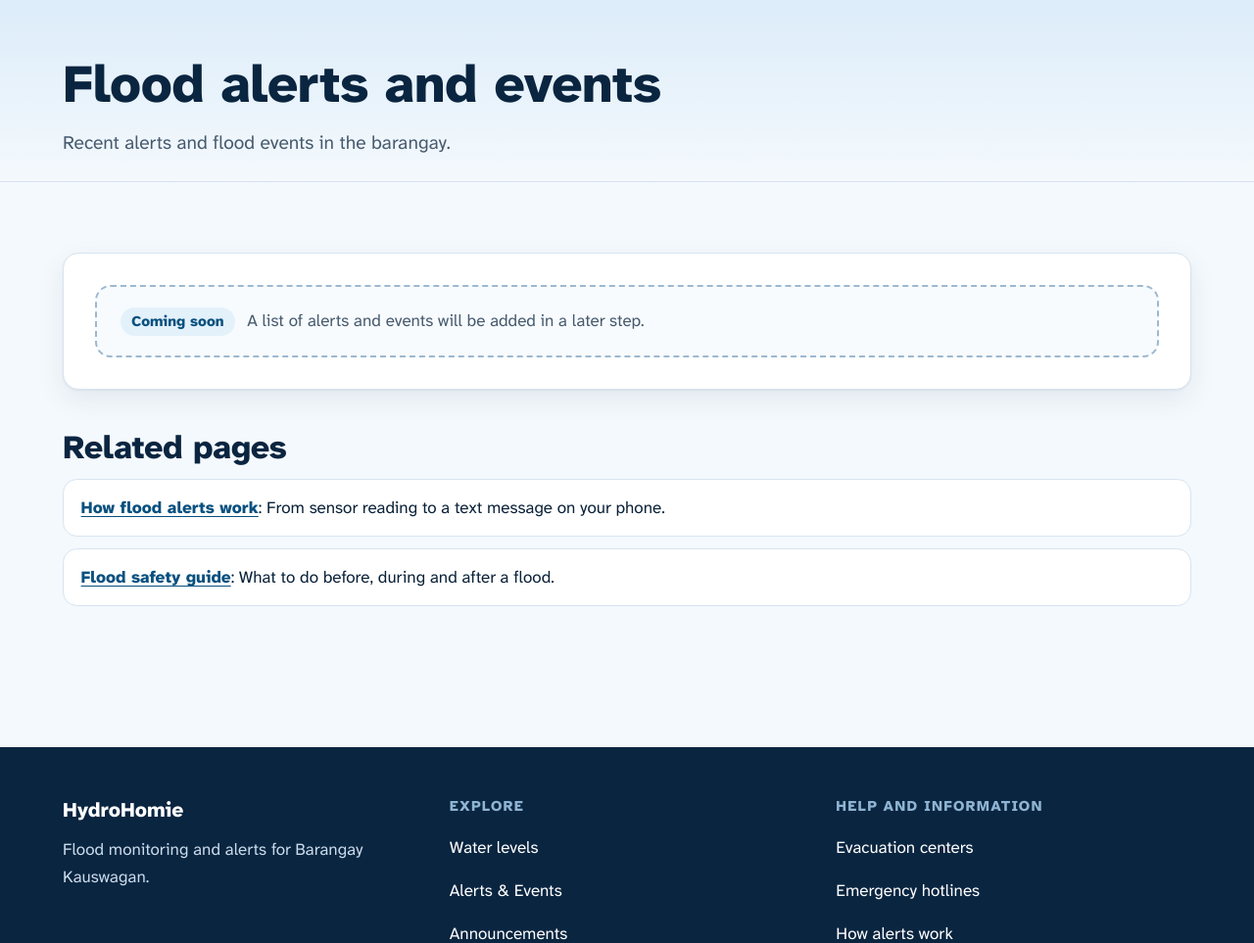
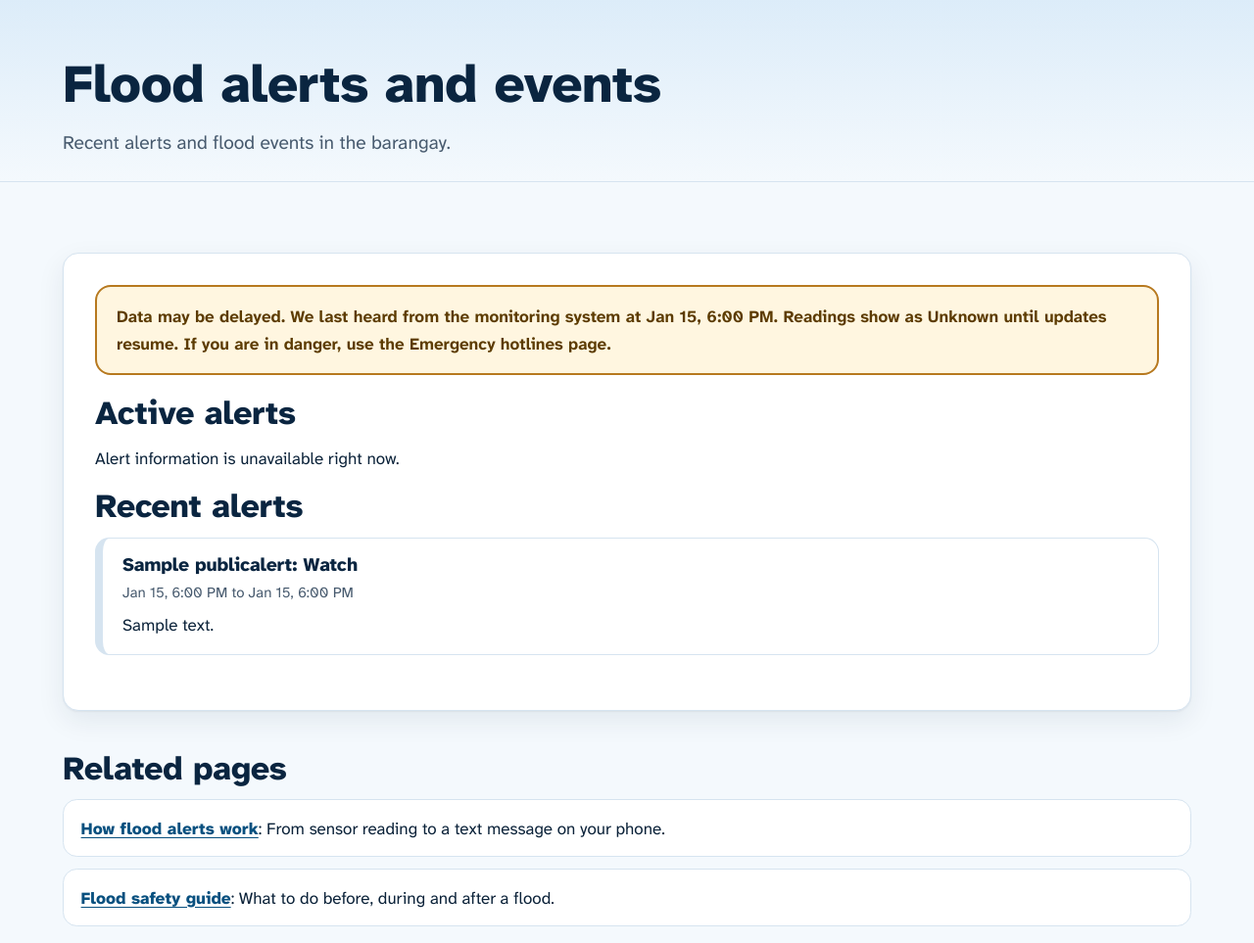
Before and after one commit to QuinnUSTP/hydrohomie-public, a Django app: page /alerts-events/ in a window 1280 px wide. Shown: the part 62-1025 px from the top of the page at 98% size. Run offline with Django 5.2, Linux system fonts and the light colour scheme; tables that the repository leaves empty hold one stand-in row (values such as "Sample post").

Commit message:
Show live hub data with stale-data protection

```diff
--- a/pages/middleware.py
+++ b/pages/middleware.py
@@ -86,3 +86,15 @@ class CanonicalURLMiddleware:
         if host_wrong or scheme_wrong:
             return f"{settings.SITE_URL}{new_path}{suffix}"
         return f"{new_path}{suffix}"
+
+class LiveDataCacheMiddleware:
+    PATHS = {"/water-levels/", "/alerts-events/", "/announcements/"}
+
+    def __init__(self, get_response):
+        self.get_response = get_response
+
+    def __call__(self, request):
+        response = self.get_response(request)
+        if request.path in self.PATHS:
+            response["Cache-Control"] = "no-cache"
+        return response
--- /dev/null
+++ b/pages/templatetags/live.py
@@ -0,0 +1,52 @@
+from datetime import timedelta
+
+from django import template
+from django.conf import settings
+from django.utils import timezone
+
+from pages.models import HubHeartbeat, PublicAlert, PublicAnnouncement, ZoneStatus
+
+register = template.Library()
+LABELS = dict(ZoneStatus.STATES)
+
+
+def _limit():
+    return timedelta(minutes=getattr(settings, "LIVE_STALE_MINUTES", 10))
+
+
+@register.simple_tag
+def hub_status():
+    beat = HubHeartbeat.objects.first()
+    if beat is None:
+        return {"code": "never", "last_seen": None}
+    fresh = timezone.now() - beat.last_seen <= _limit()
+    return {"code": "live" if fresh else "delayed", "last_seen": beat.last_seen}
+
+
+@register.simple_tag
+def zone_cards():
+    hub_is_live = hub_status()["code"] == "live"
+    cutoff = timezone.now() - _limit()
+    cards = []
+    for zone in ZoneStatus.objects.all():
+        state = zone.state if hub_is_live and zone.measured_at >= cutoff else "unknown"
+        cards.append({
+            "zone": zone,
+            "state": state,
+            "label": LABELS[state],
+            "show_level": state in ("normal", "watch", "alert") and zone.level_cm is not None,
+        })
+    return cards
+
+
+@register.simple_tag
+def alert_lists():
+    return {
+        "active": list(PublicAlert.objects.filter(ended_at__isnull=True)),
+        "recent": list(PublicAlert.objects.filter(ended_at__isnull=False)[:20]),
+    }
+
+
+@register.simple_tag
+def announcements():
+    return list(PublicAnnouncement.objects.filter(is_active=True)[:20])
--- a/site_config/settings.py
+++ b/site_config/settings.py
@@ -54,6 +54,7 @@ INSTALLED_APPS = [
 ]
 
 MIDDLEWARE = [
+    "pages.middleware.LiveDataCacheMiddleware",
     "pages.middleware.CanonicalURLMiddleware",
     "django.middleware.security.SecurityMiddleware",
     "whitenoise.middleware.WhiteNoiseMiddleware",
@@ -106,6 +107,7 @@ AUTH_PASSWORD_VALIDATORS = [
 
 LANGUAGE_CODE = "en"
 TIME_ZONE = "Asia/Manila"
+LIVE_STALE_MINUTES = 10
 USE_I18N = True
 USE_TZ = True
 
--- a/static/css/site.css
+++ b/static/css/site.css
@@ -155,3 +155,27 @@ p { margin: 0 0 1rem; }
 @media (prefers-reduced-motion: reduce) {
   .site-nav, .menu-icon, .menu-icon::before, .menu-icon::after { transition: none; }
 }
+
+.live-note { margin: 0 0 1rem; color: var(--muted); font-size: 0.9375rem; }
+.live-banner { margin: 0 0 1.25rem; padding: 1rem 1.25rem; border: 2px solid #b7791f; border-radius: var(--radius); background: #fff6e0; color: #5c3b00; font-weight: 700; }
+.zones { display: grid; gap: 1rem; grid-template-columns: repeat(auto-fit, minmax(14rem, 1fr)); margin: 0 0 1rem; padding: 0; list-style: none; }
+.zone { padding: 1.25rem; border: 1px solid var(--line); border-left-width: 0.5rem; border-radius: var(--radius); background: var(--surface); }
+.zone h3 { margin: 0 0 0.5rem; }
+.zone-level { margin: 0.75rem 0 0.25rem; font-size: 2rem; font-weight: 800; line-height: 1; color: var(--navy); }
+.zone-time { margin: 0.5rem 0 0; color: var(--muted); font-size: 0.9375rem; }
+.zone-normal { border-left-color: #1b7f55; }
+.zone-watch { border-left-color: #b7791f; }
+.zone-alert { border-left-color: #b42318; }
+.zone-offline, .zone-unknown { border-left-color: #6b7c8d; }
+.badge { display: inline-flex; align-items: center; padding: 0.2rem 0.8rem; border-radius: 999px; font-size: 0.9375rem; font-weight: 800; }
+.badge-normal { background: #e3f5ec; color: #0f5b3a; }
+.badge-watch { background: #fdf0d5; color: #6b4200; }
+.badge-alert { background: #fde4e1; color: #8f1d12; }
+.badge-offline, .badge-unknown { background: #e9eef3; color: #3b4b5c; }
+.event-list { display: grid; gap: 0.75rem; margin: 0 0 1.5rem; padding: 0; list-style: none; }
+.event { padding: 1rem 1.25rem; border: 1px solid var(--line); border-left-width: 0.5rem; border-radius: 0.9rem; background: var(--surface); }
+.event h3 { margin: 0; }
+.event p { margin: 0.35rem 0 0; }
+.event-alert { border-left-color: #b42318; }
+.event-watch { border-left-color: #b7791f; }
+.notice-body { white-space: pre-line; }
--- /dev/null
+++ b/static/js/live-refresh.js
@@ -0,0 +1,7 @@
+(function () {
+  setInterval(function () {
+    if (document.visibilityState === "visible") {
+      window.location.reload();
+    }
+  }, 60000);
+})();
--- a/templates/pages/info.html
+++ b/templates/pages/info.html
@@ -1,4 +1,5 @@
 {% extends "base.html" %}
+{% load static %}
 {% block title %}{{ page.title }} | {{ SITE_NAME }}{% endblock %}
 {% block description %}{{ page.description }}{% endblock %}
 {% block content %}
@@ -12,6 +13,12 @@
   <div class="prose-card">
     {% if page.slug == "contact" %}
     <p>Email us at <a href="mailto:{{ CONTACT_EMAIL }}">{{ CONTACT_EMAIL }}</a>.</p>
+    {% elif page.slug == "water-levels" %}
+    {% include "partials/live_zones.html" %}
+    {% elif page.slug == "alerts-events" %}
+    {% include "partials/live_alerts.html" %}
+    {% elif page.slug == "announcements" %}
+    {% include "partials/live_announcements.html" %}
     {% else %}
     <p class="placeholder"><span class="pill">Coming soon</span> {{ page.placeholder }}</p>
     {% endif %}
@@ -25,4 +32,7 @@
   </ul>
   {% endif %}
 </div>
+{% if page.slug == "water-levels" or page.slug == "alerts-events" or page.slug == "announcements" %}
+<script src="{% static 'js/live-refresh.js' %}" defer></script>
+{% endif %}
 {% endblock %}
--- /dev/null
+++ b/templates/partials/live_alerts.html
@@ -0,0 +1,33 @@
+{% load live %}
+{% include "partials/live_status.html" %}
+{% hub_status as hub %}{% alert_lists as alerts %}
+<h2>Active alerts</h2>
+{% if alerts.active %}
+<ul class="event-list">
+  {% for a in alerts.active %}
+  <li class="event event-{{ a.severity }}">
+    <h3>{{ a.zone_name }}: {{ a.get_severity_display }}</h3>
+    <p class="zone-time">Since {{ a.started_at|date:"M j, g:i A" }}</p>
+    {% if a.summary %}<p>{{ a.summary }}</p>{% endif %}
+  </li>
+  {% endfor %}
+</ul>
+{% elif hub.code == "live" %}
+<p>There are no active alerts.</p>
+{% else %}
+<p>Alert information is unavailable right now.</p>
+{% endif %}
+<h2>Recent alerts</h2>
+{% if alerts.recent %}
+<ul class="event-list">
+  {% for a in alerts.recent %}
+  <li class="event">
+    <h3>{{ a.zone_name }}: {{ a.get_severity_display }}</h3>
+    <p class="zone-time">{{ a.started_at|date:"M j, g:i A" }} to {{ a.ended_at|date:"M j, g:i A" }}</p>
+    {% if a.summary %}<p>{{ a.summary }}</p>{% endif %}
+  </li>
+  {% endfor %}
+</ul>
+{% else %}
+<p>No past alerts have been recorded yet.</p>
+{% endif %}
--- /dev/null
+++ b/templates/partials/live_status.html
@@ -0,0 +1,8 @@
+{% load live %}{% hub_status as hub %}
+{% if hub.code == "live" %}
+<p class="live-note">Live data. Last update {{ hub.last_seen|date:"M j, g:i A" }}. This page refreshes every minute.</p>
+{% elif hub.code == "delayed" %}
+<p class="live-banner" role="status">Data may be delayed. We last heard from the monitoring system at {{ hub.last_seen|date:"M j, g:i A" }}. Readings show as Unknown until updates resume. If you are in danger, use the Emergency hotlines page.</p>
+{% else %}
+<p class="live-banner" role="status">No data has been received yet. Live readings will appear here once the sensors are connected.</p>
+{% endif %}
```
Also changed, not shown: pages/tests.py (+103 -0 lines), templates/partials/live_announcements.html (added, +17 -0 lines), templates/partials/live_zones.html (added, +16 -0 lines).
